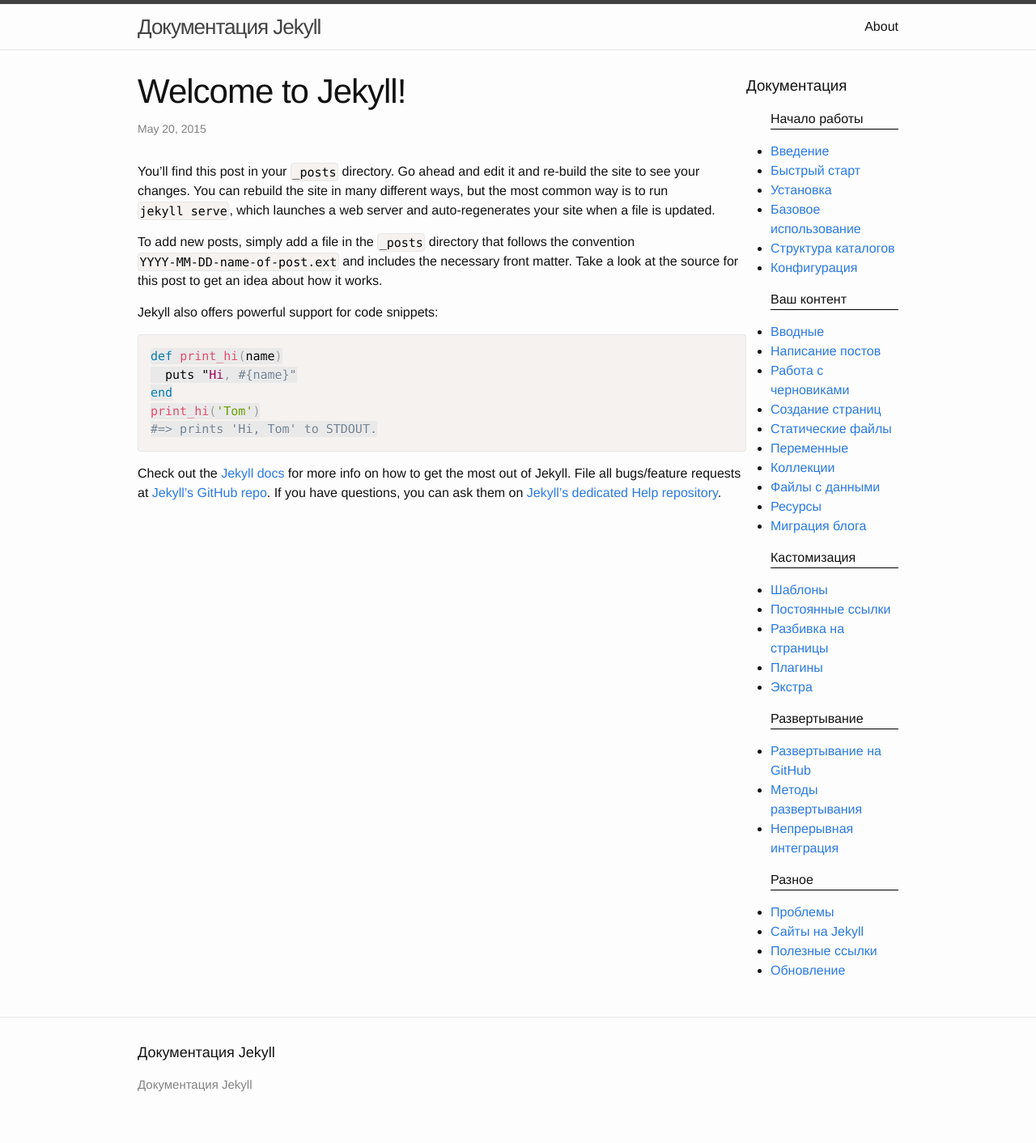
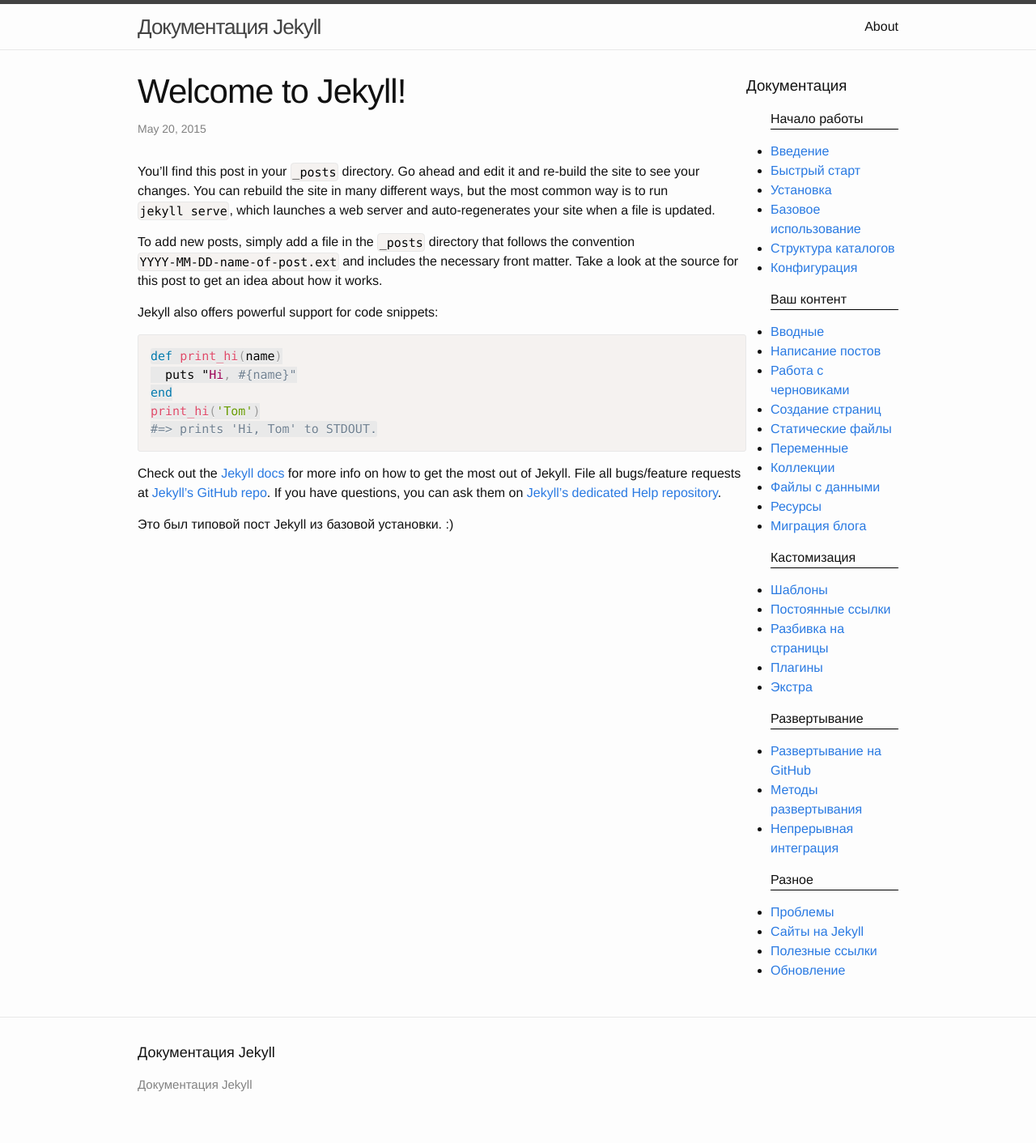
Before and after one commit to prgssr/prgssr.github.io, a Jekyll site: the page built from _posts/2015-05-20-welcome-to-jekyll.markdown, in a window 1280 px wide. Shown: the whole page at 81% size. Built offline with Jekyll 4.4.1, drawn with Linux system fonts in a browser that asks for light colours.

Commit message:
first post edit

```diff
--- /dev/null
+++ b/CNAME
@@ -0,0 +1 @@
+prgssr.ru
--- a/_posts/2015-05-20-welcome-to-jekyll.markdown
+++ b/_posts/2015-05-20-welcome-to-jekyll.markdown
@@ -23,3 +23,5 @@
 [jekyll]:      http://jekyllrb.com
 [jekyll-gh]:   https://github.com/jekyll/jekyll
 [jekyll-help]: https://github.com/jekyll/jekyll-help
+
+Это был типовой пост Jekyll из базовой установки. :)
```
Also changed, not shown: 3 other files.
